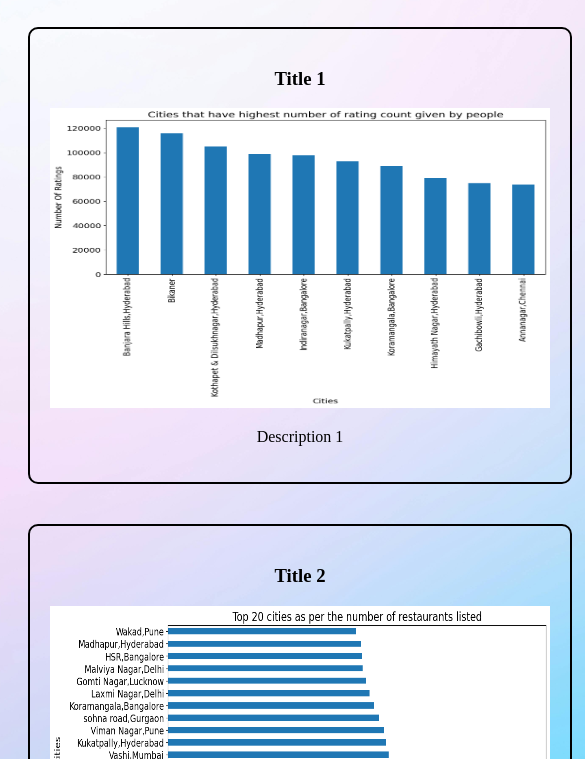
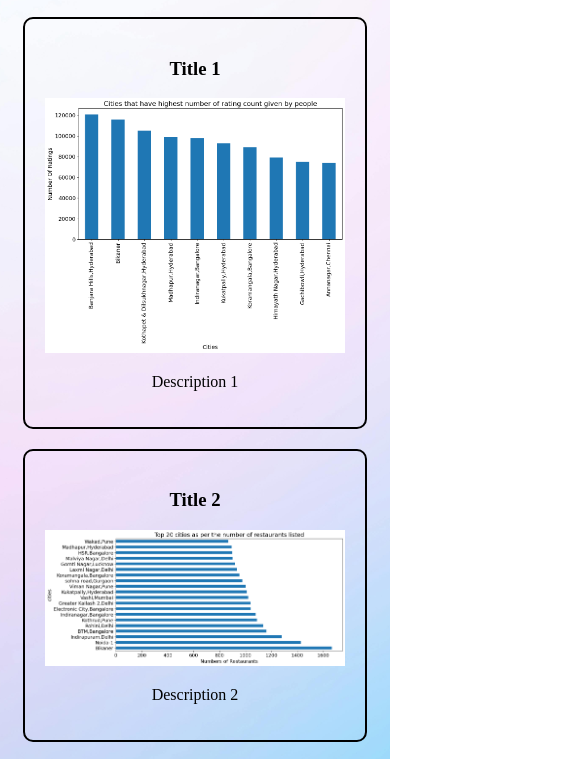
Before and after one commit to anirudh-248/mini_project, a plain HTML site: page index.html in a window 390 px wide. Shown: the part 73-832 px from the top of the page, 585 px wide, since content can reach past the window. Drawn offline with Linux system fonts and the light colour scheme.

Commit message:
updated styles for phones

```diff
--- a/styles.css
+++ b/styles.css
@@ -47,3 +47,15 @@ hr {
     height: 5px;
     background-color: black;
 }
+
+@media (max-width: 768px) {
+    .images .item {
+        width: 80%; /* Adjust width for smaller screens */
+        margin: 10px auto; /* Center align with smaller margin */
+    }
+
+    .images .item img {
+        width: 100%;
+        height: auto;
+    }
+}
```
